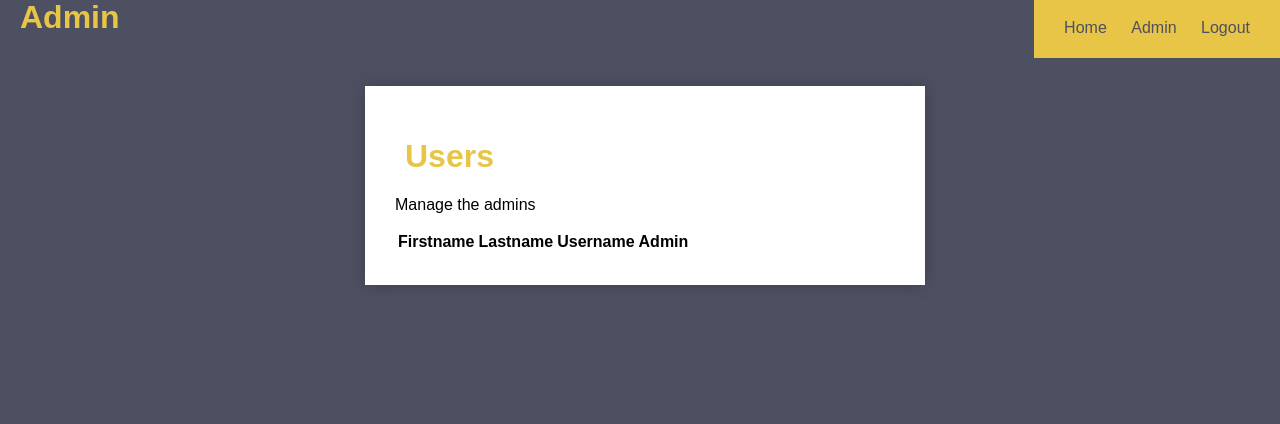
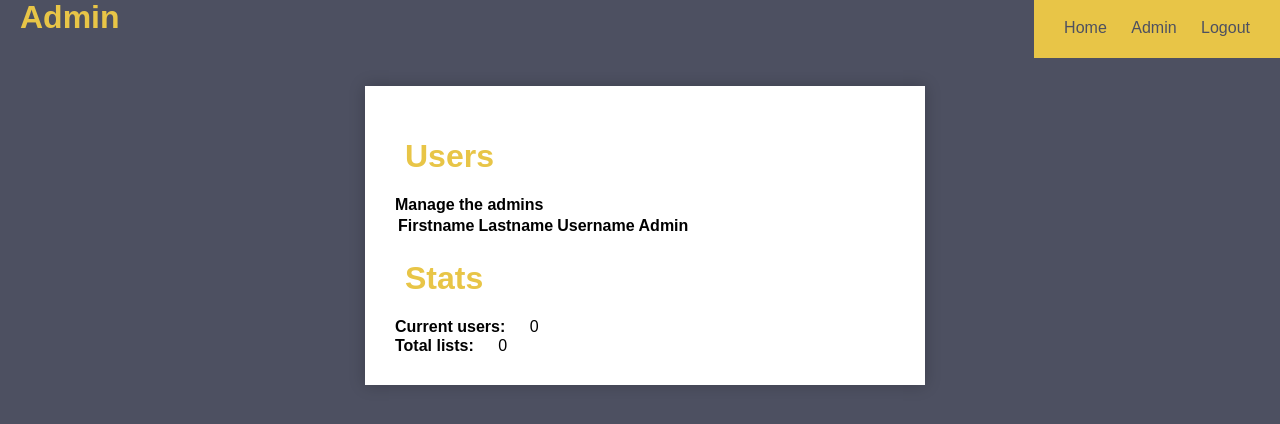
Before and after one commit to anouckdeben95/todoapp, a PHP site: page /admin.php in a window 1280 px wide. Shown: the part 22-446 px from the top of the page. Run offline with PHP 8.4, Linux system fonts and the light colour scheme; the visitor is signed in with stand-in values (Sample User, id 1); tables that the repository leaves empty or names only in its code hold one stand-in row (values such as "Sample post"); lists and menus that the app fills with data are empty.

Commit message:
Update admin.php
css + showing how many users/lists there are

```diff
--- a/admin.php
+++ b/admin.php
@@ -11,7 +11,8 @@
         $results = $u->getUsers();
     }
 
-
+    $curUsers = User::userCount();
+    $curLists = ToDoList::listCount();
 
 ?><!DOCTYPE html>
 <html lang="en">
@@ -22,6 +23,16 @@
     <link rel = "stylesheet" type = "text/css" href = "css/reset.css"/>
     <link rel = "stylesheet" type = "text/css" href = "css/style.css"/>
     <link rel = "stylesheet" type = "text/css" href = "css/add.css"/>
+    <style>
+        span{
+           margin-left: 20px;
+        }
+        p{
+            display: inline;
+            font-weight: bold;
+        }
+
+    </style>
 
     <title>TodoApp - admin</title>
 
@@ -68,7 +79,11 @@
         ?>
         </tbody>
         </table>
-
+        <h1>Stats</h1>
+        <p>Current users:</p>
+        <span><?php echo $curUsers[0][0];?></span><br>
+        <p>Total lists:</p>
+        <span><?php echo $curLists[0][0]; ?></span><br>
         </div>
     </main>
     <footer>
```
